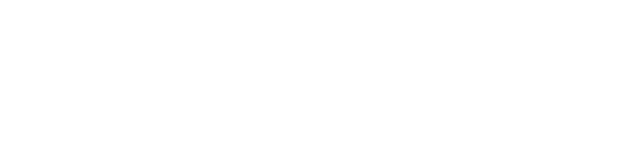
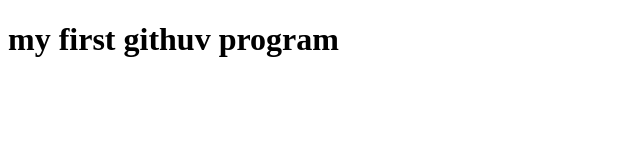
Before and after one commit to mahmod0008/my-first, a plain HTML site: page index.html in a window 1280 px wide. Shown: the whole page, without its empty margins (0-640 px from the left). Drawn offline with Linux system fonts and the light colour scheme.

```diff
--- a/index.html
+++ b/index.html
@@ -7,6 +7,8 @@
     <title>my first guthub</title>
 </head>
 <body>
+    <h1>my first githuv program</h1>
+
 
 </body>
 </html>
```
Also changed, not shown: style.css (added).
